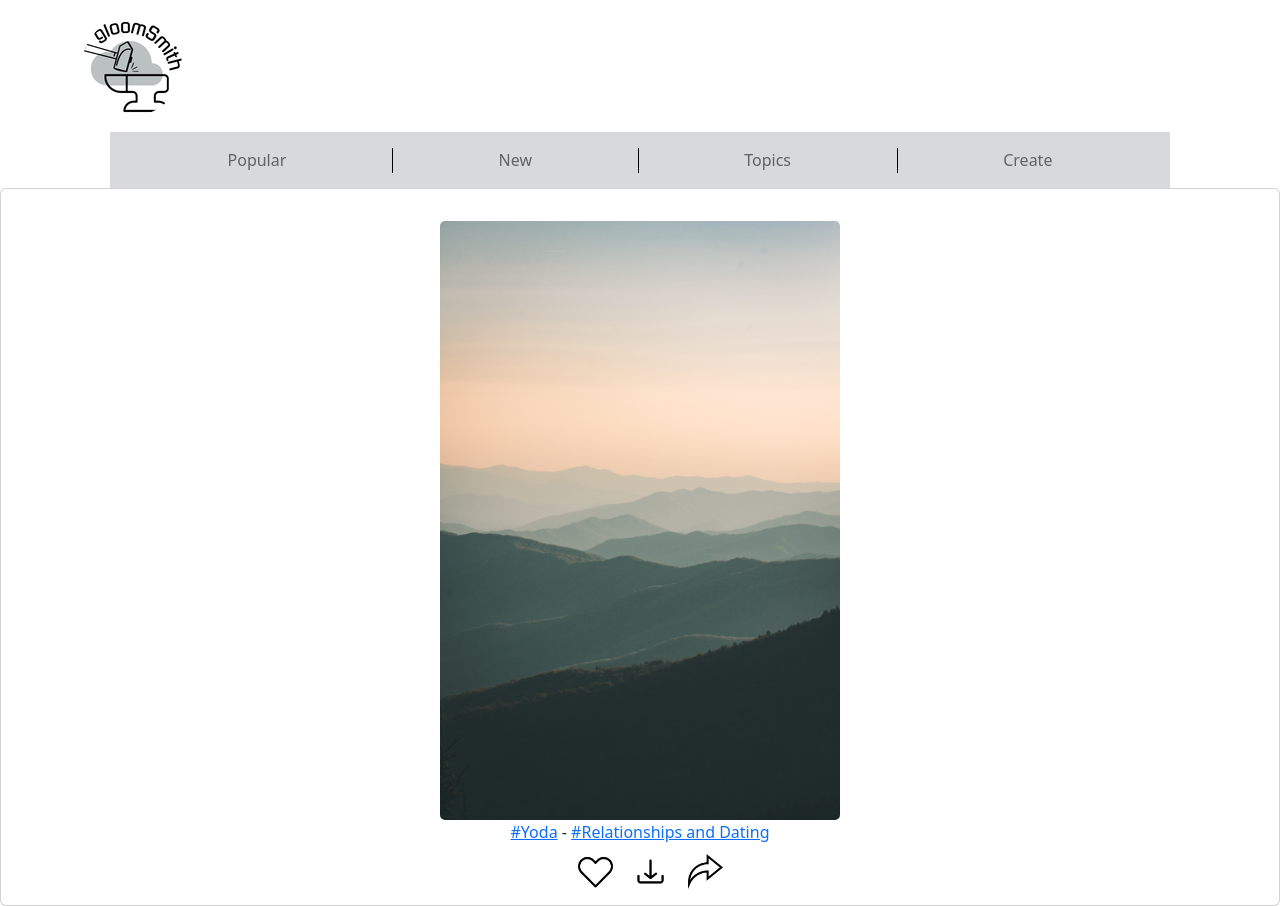
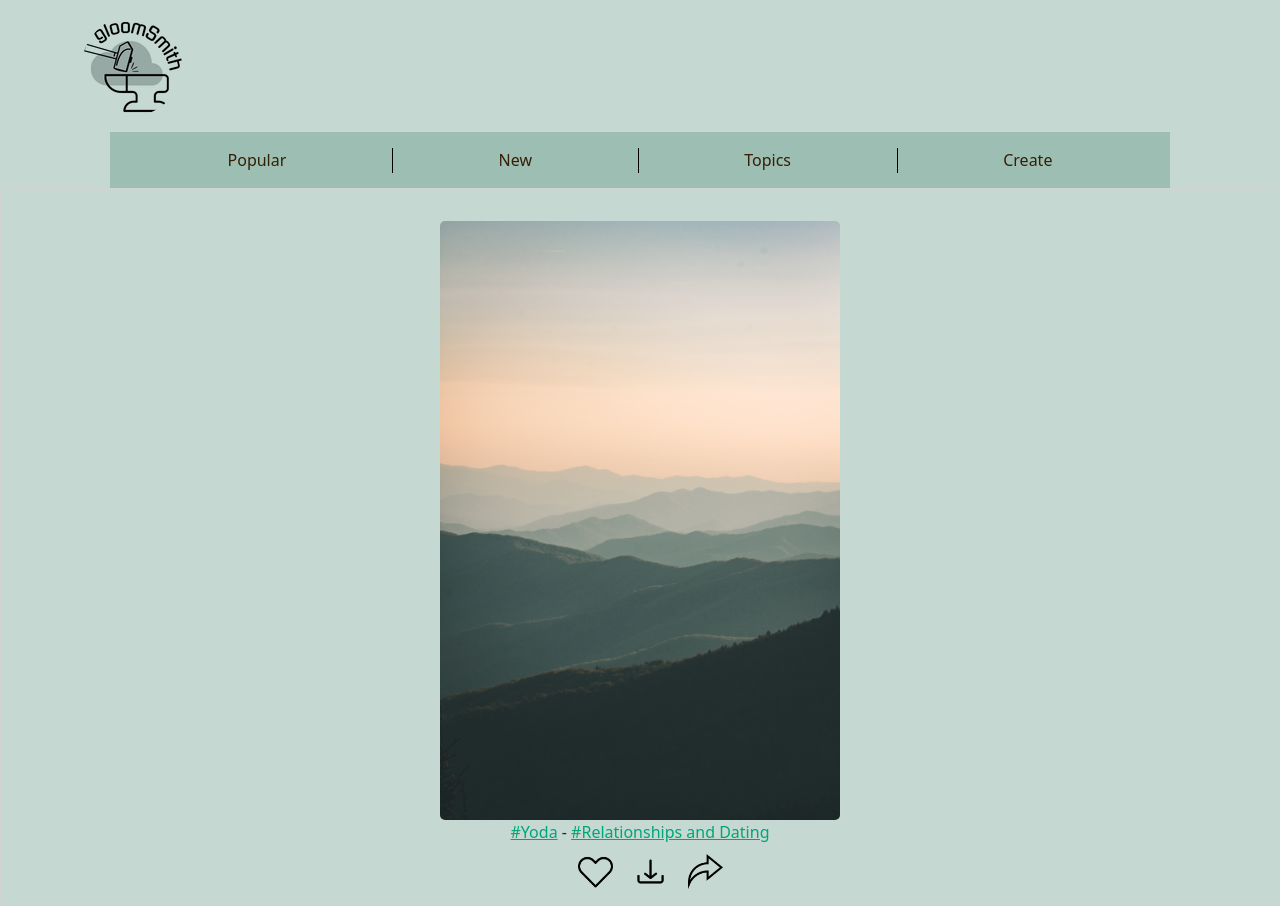
Before and after one commit to Capstone-42-quote-gen/ai-quote-generator, a React (Vite) app in the folder frontend/: page / in a window 1280 px wide. Built offline with nearby package versions, Linux system fonts and the light colour scheme.

Commit message:
modified css colors for site

```diff
--- a/frontend/src/ui/App.css
+++ b/frontend/src/ui/App.css
@@ -1,11 +1,53 @@
+
+/* COLORS */
+body {
+    background-color: #C5D8D1;
+}
+
+.card-body {
+    background-color: #C5D8D1;
+}
+
+.custom-navbar {
+    background-color: #9DBEB2;
+    width: 95%;
+    height: 95%;
+}
+
+
+p, h4 {
+    color: #A76D60;
+}
+
+a:link {
+    color: #00A676;
+}
+a:visited {
+    color: #601700;
+}
+a:hover {
+    color: #601700;
+}
+
+a.nav-link:link {
+    color: #361F07;
+}
+a.nav-link:hover {
+    color: #00A676;
+}
+a.nav-link:visited {
+    color: #361F07;
+}
+
+
+
+
+
+
 
 /*NAVIGATION*/
 
-.custom-navbar {
-    background-color: #d7dada;
-    width: 95%;
-    height: 95%;
-}
+
 
 .navbar-divider {
     height: 25px;
@@ -14,8 +56,8 @@
     align-self: center;
 }
 
+
 /*IMAGES*/
-
 
 .img-action-icons {
     margin-left: 20px;
```
